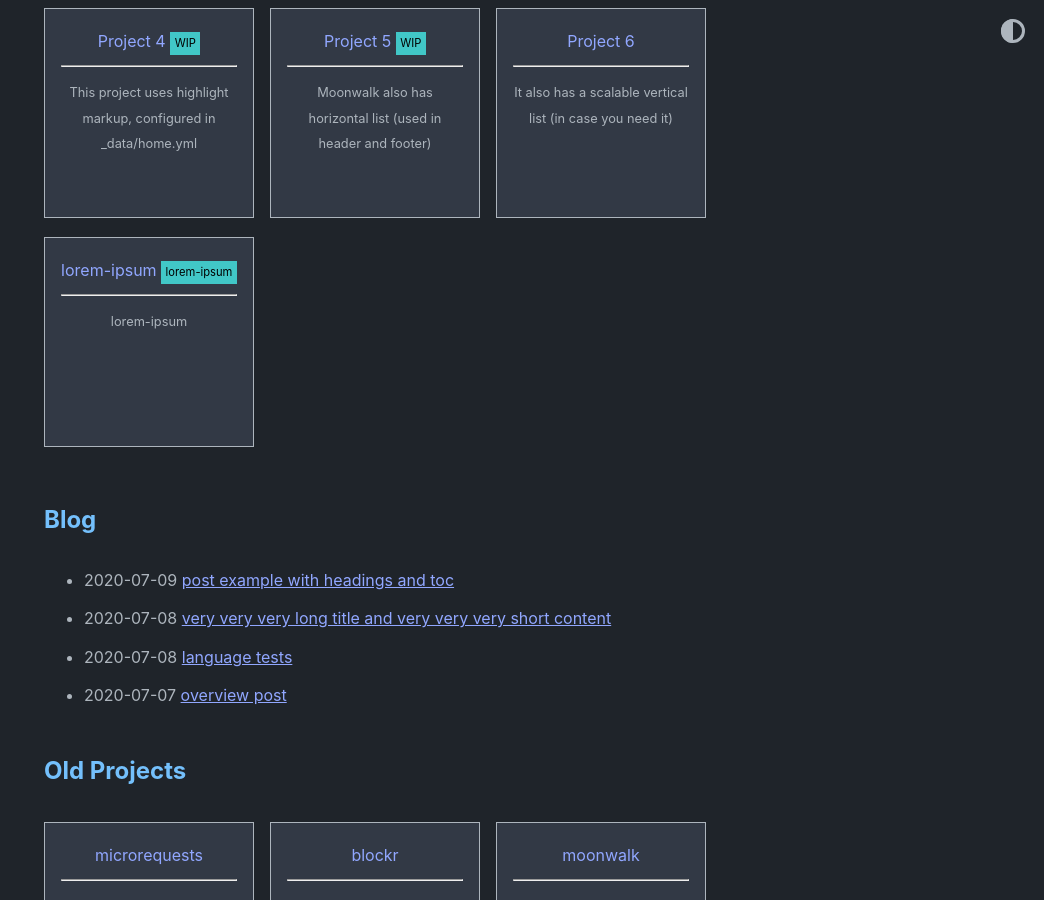
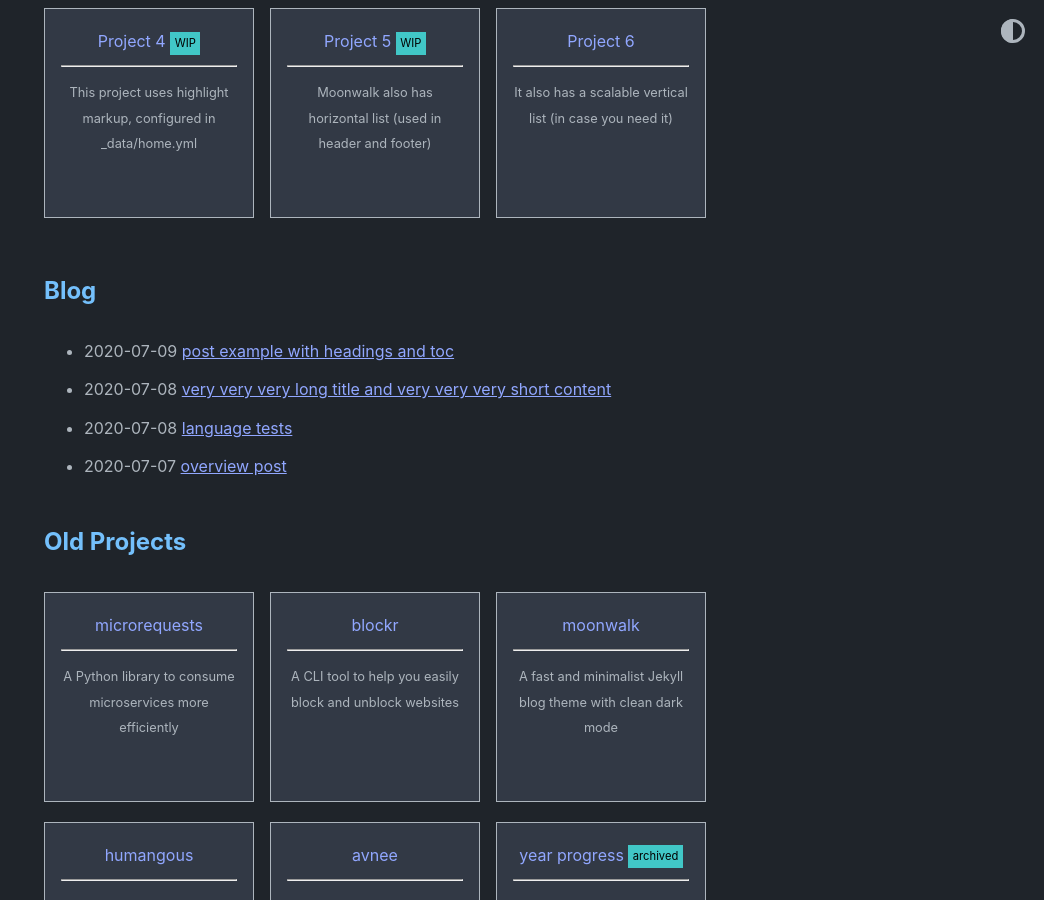
Before and after one commit to stackbit-projects/remarkable-dolphin-acb6a, a Jekyll site: the page built from index.md, in a window 1280 px wide and 900 px high, scrolled down 660 px. Shown: the whole window, without its empty margins (236-1280 px from the left). Built offline with Jekyll 4.4.1, drawn with Linux system fonts in a browser that asks for light colours; comment, search, counter and statistics services are not loaded.

Commit message:
home.yml: updated project_entries

```diff
--- a/_data/home.yml
+++ b/_data/home.yml
@@ -26,10 +26,6 @@ project_entries:
   - title: Project 6
     url: overview-post
     desc: It also has a scalable vertical list (in case you need it)
-  - title: lorem-ipsum
-    url: lorem-ipsum
-    desc: lorem-ipsum
-    highlight: lorem-ipsum
 old_project_entries:
   - title: microrequests
     url: 'http://www.abhinav.co/microrequests'
```
